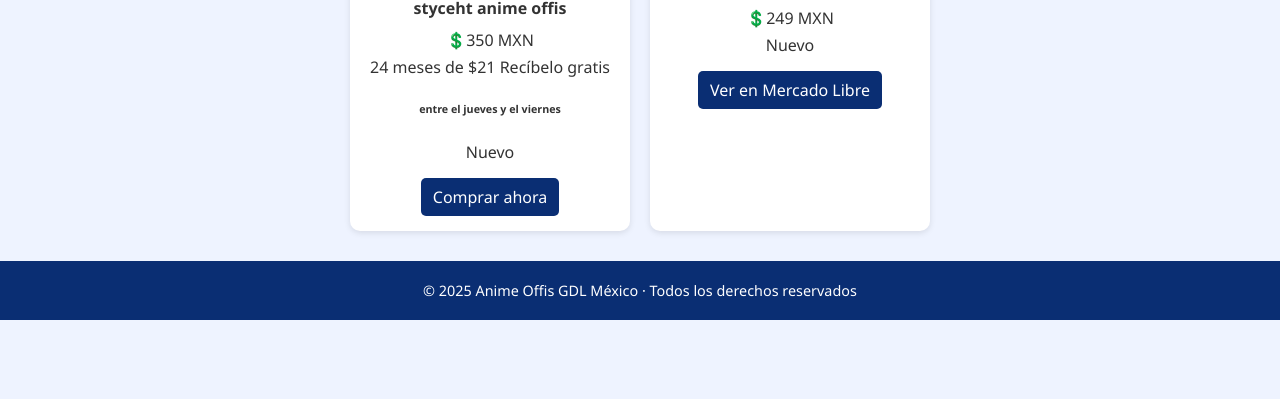
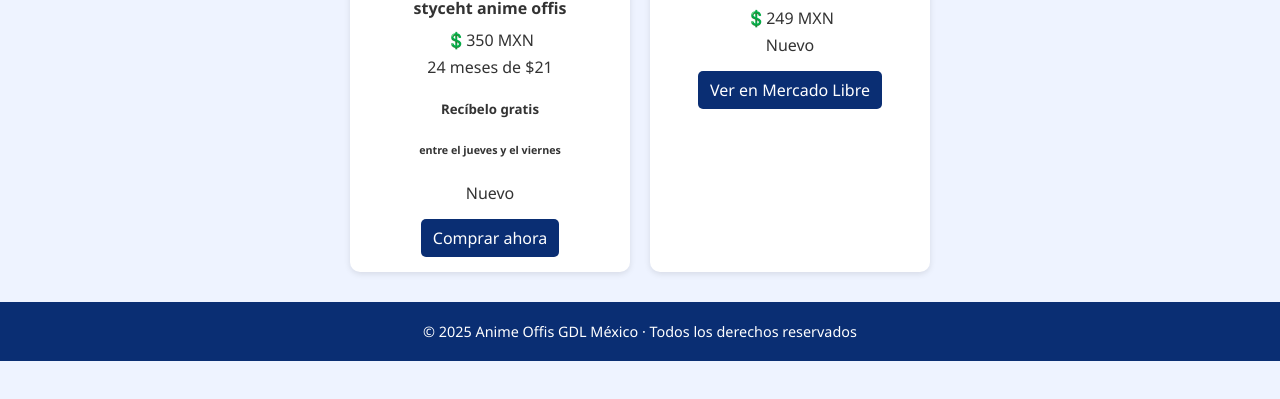
Before and after one commit to soporte536animeoffis-sudo/shop-af, a plain HTML site: page index.html in a window 1280 px wide. Shown: the part 383-782 px from the top of the page. Drawn offline with Linux system fonts and the light colour scheme.

Commit message:
Update index.html

```diff
--- a/index.html
+++ b/index.html
@@ -86,7 +86,7 @@
       <h2>Traje de maid sirvienta de styceht anime offis</h2>
       <p>💲350 MXN</p>
       <h7>24 meses de $21</h7>
-      <h8>Recíbelo gratis</h8> <h6>entre el jueves y el viernes</h6>
+      <h5>Recíbelo gratis</h5> <h6>entre el jueves y el viernes</h6>
       <p>Nuevo</p>
       <a href="https://articulo.mercadolibre.com.mx/MLM-2551646331-traje-de-sirvienta-maid-styceht-de-anime-offis-_JM#origin=share&sid=share&action=copy" target="_blank">Comprar ahora</a>
     </div>
```
